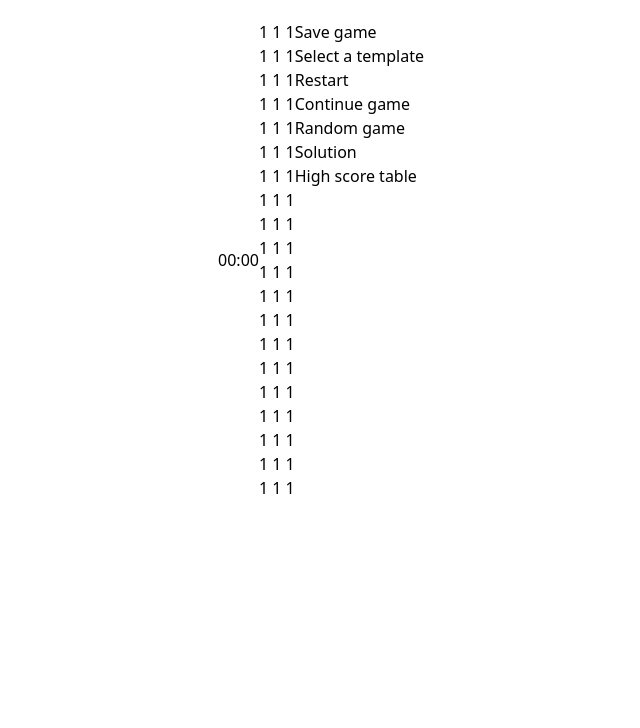
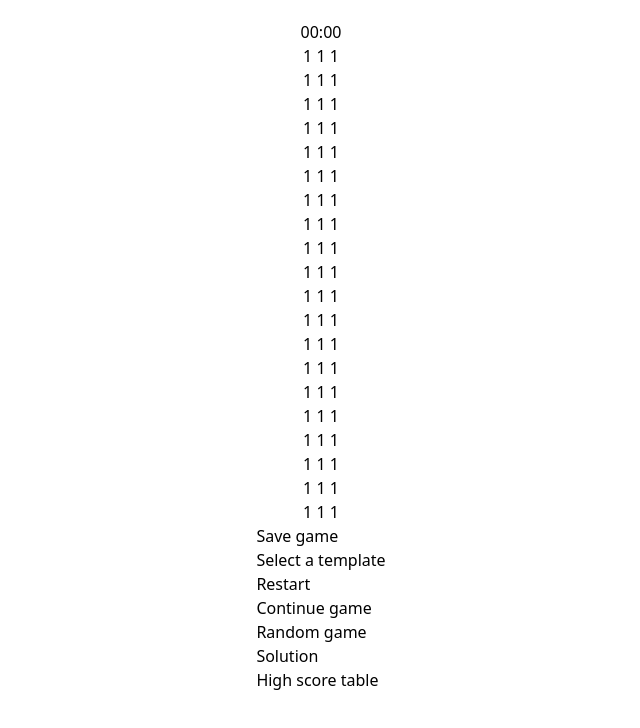
Before and after one commit to K0LESAN/nonograms, a website built with Vite: page nonograms/index.html in a window 1280 px wide. Shown: the whole page, without its empty margins (319-959 px from the left). Built offline with nearby package versions, Linux system fonts and the light colour scheme.

Commit message:
fix: correct styles in container

```diff
--- a/nonograms/src/styles/index.scss
+++ b/nonograms/src/styles/index.scss
@@ -11,7 +11,7 @@
 }
 
 .container {
-  @apply flex justify-center px-5;
+  @apply flex items-center flex-col px-5;
 }
 
 .timer {
```
